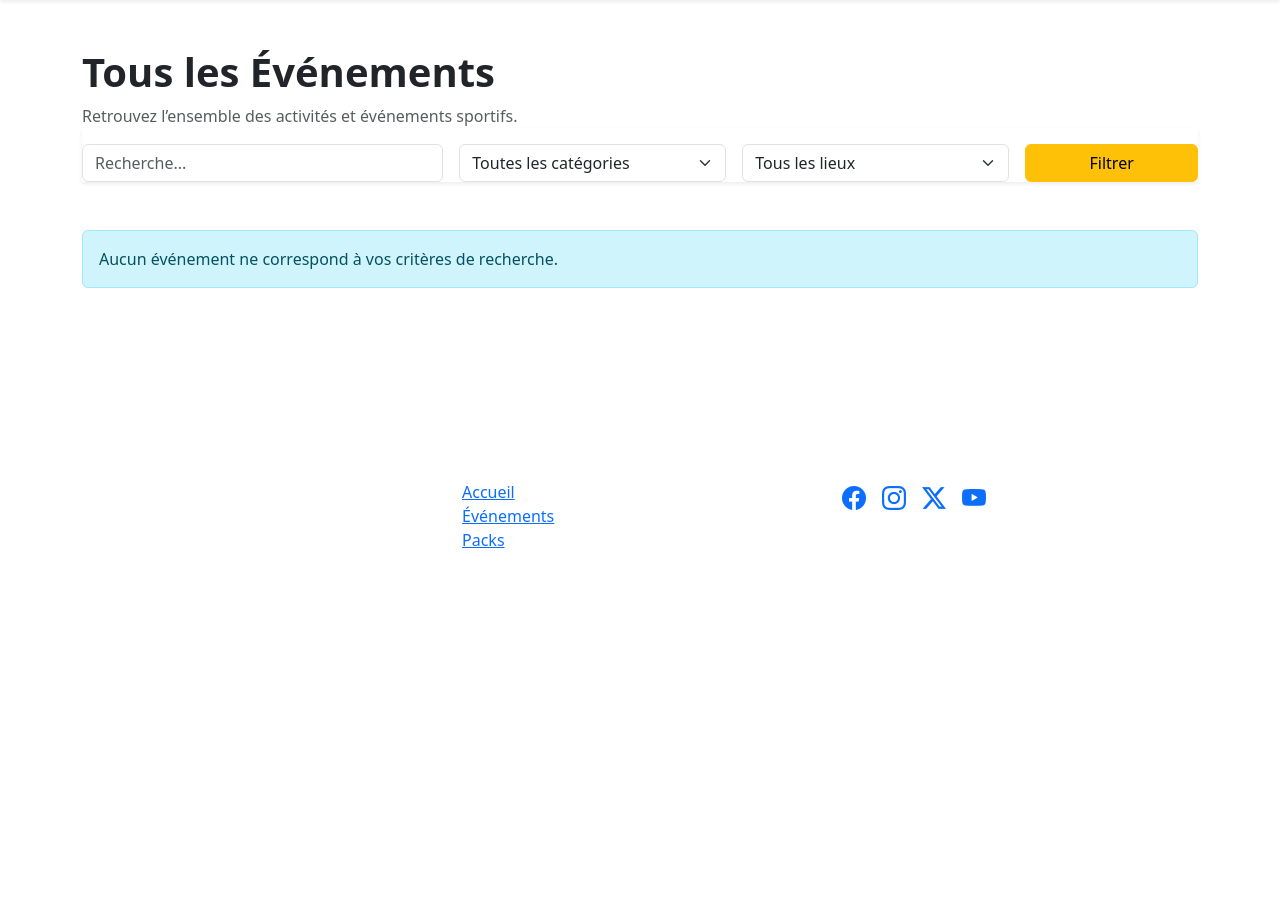
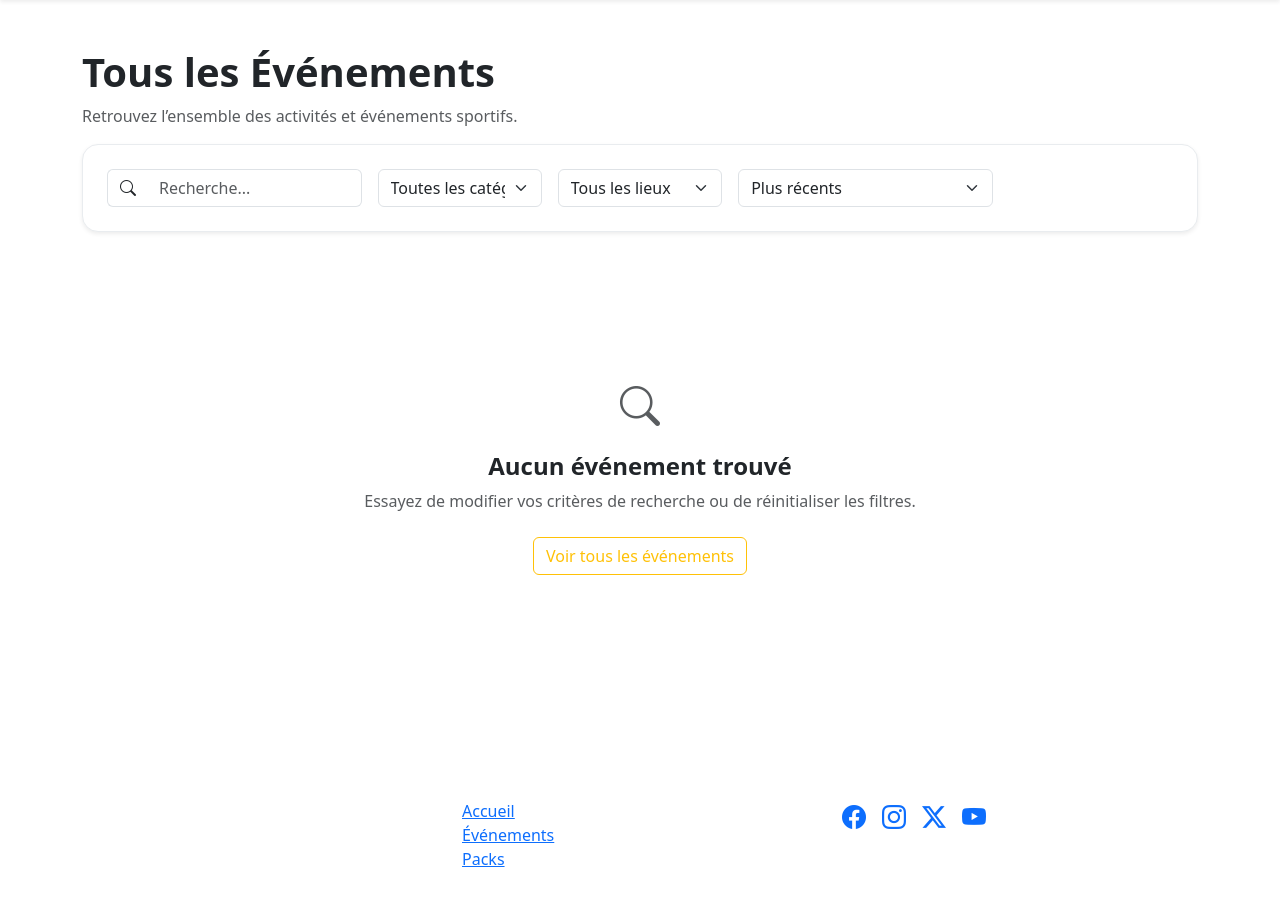
Before and after one commit to CMhedi/Esprit-PIDEV-Web-3A3-EcoAdventure, a Symfony app: template templates/front/event/events.html.twig in a window 1280 px wide. Shown: the part 56-967 px from the top of the page. Before the commit the page ends 604 px from the top, so only its background shows below. Run offline with Twig, Linux system fonts and the light colour scheme; the template is opened without the code that fills it, so the values that code supplies are empty; some libraries are stand-ins or nearby versions.

Commit message:
verif cntrl saisie

```diff
--- a/src/Controller/event/EventFrontController.php
+++ b/src/Controller/event/EventFrontController.php
@@ -65,9 +65,10 @@ class EventFrontController extends AbstractController
         $search = $request->query->get('search');
         $categorie = $request->query->get('categorie');
         $lieu = $request->query->get('lieu');
+        $sortBy = $request->query->get('sortBy', 'date_desc');
 
         // Handling pagination & sorting can go here, but for now we use the repository filters
-        $events = $evenementRepository->findByFilters($search, $categorie, $lieu);
+        $events = $evenementRepository->findByFilters($search, $categorie, $lieu, $sortBy);
 
         // Fetch distinct locations for filter dropdown
         $lieux = $evenementRepository->findDistinctLieux();
@@ -84,7 +85,8 @@ class EventFrontController extends AbstractController
             'lieux'  => $lieux,
             'search' => $search,
             'selected_cat' => $categorie,
-            'selected_lieu' => $lieu
+            'selected_lieu' => $lieu,
+            'selected_sort' => $sortBy
         ]);
     }
 
--- a/templates/front/event/_list.html.twig
+++ b/templates/front/event/_list.html.twig
@@ -21,7 +21,12 @@
         </div>
     </div>
 {% else %}
-    <div class="col-12">
-        <div class="alert alert-info">Aucun événement ne correspond à vos critères de recherche.</div>
+    <div class="col-12 py-5 text-center">
+        <div class="empty-state">
+            <i class="bi bi-search fs-1 text-muted mb-3 d-block"></i>
+            <h4 class="fw-bold">Aucun événement trouvé</h4>
+            <p class="text-muted">Essayez de modifier vos critères de recherche ou de réinitialiser les filtres.</p>
+            <a href="{{ path('app_event_front_index') }}" class="btn btn-outline-warning mt-2">Voir tous les événements</a>
+        </div>
     </div>
 {% endfor %}
--- a/templates/front/event/events.html.twig
+++ b/templates/front/event/events.html.twig
@@ -1,6 +1,37 @@
 {% extends 'base.html.twig' %}
 
 {% block title %}Tous les événements | EcoAdventure{% endblock %}
+
+{% block css %}
+<style>
+    .filter-box {
+        background: #f8f9fa;
+        border: 1px solid #e9ecef;
+        transition: all 0.3s ease;
+    }
+    .filter-box:focus-within {
+        border-color: #ffc107;
+        box-shadow: 0 0.5rem 1.5rem rgba(0,0,0,0.1) !important;
+    }
+    .form-control:focus, .form-select:focus {
+        border-color: #ffc107;
+        box-shadow: none;
+    }
+    .btn-warning {
+        background-color: #ffc107;
+        border-color: #ffc107;
+        color: #000;
+        transition: all 0.3s ease;
+    }
+    .btn-warning:hover {
+        background-color: #e0a800;
+        transform: translateY(-2px);
+    }
+    #loader {
+        transition: opacity 0.3s ease;
+    }
+</style>
+{% endblock %}
 
 {% block body %}
 <section class="page-header py-5">
@@ -8,21 +39,28 @@
         <h1 class="fw-bold">Tous les Événements</h1>
         <p class="text-muted">Retrouvez l’ensemble des activités et événements sportifs.</p>
 
-        <div class="filter-box shadow-sm">
+        <div class="filter-box shadow-sm p-4 bg-white rounded-4 mb-5">
             <form id="filter-form" action="{{ path('app_event_front_index') }}" method="GET">
                 <div class="row g-3">
-                    <div class="col-md-4">
-                        <input type="text" name="search" id="search" class="form-control" placeholder="Recherche..." value="{{ search }}">
+                    <div class="col-md-3">
+                        <div class="input-group">
+                            <span class="input-group-text bg-transparent border-end-0"><i class="bi bi-search"></i></span>
+                            <input type="text" name="search" id="search" class="form-control border-start-0" placeholder="Recherche..." value="{{ search }}">
                         </div>
-                    <div class="col-md-3">
+                    </div>
+                    <div class="col-md-2">
                         <select name="categorie" id="categorie" class="form-select">
                             <option value="">Toutes les catégories</option>
-                            <option value="Nature" {% if selected_cat == 'Nature' %}selected{% endif %}>Nature</option>
-                            <option value="Nautique" {% if selected_cat == 'Nautique' %}selected{% endif %}>Nautique</option>
-                            <option value="Aventure" {% if selected_cat == 'Aventure' %}selected{% endif %}>Aventure</option>
+                            <option value="TOURNOI" {% if selected_cat == 'TOURNOI' %}selected{% endif %}>TOURNOI</option>
+                            <option value="MARATHON" {% if selected_cat == 'MARATHON' %}selected{% endif %}>MARATHON</option>
+                            <option value="COMPETITION" {% if selected_cat == 'COMPETITION' %}selected{% endif %}>COMPETITION</option>
+                            <option value="STAGE" {% if selected_cat == 'STAGE' %}selected{% endif %}>STAGE</option>
+                            <option value="NATURE" {% if selected_cat == 'NATURE' %}selected{% endif %}>NATURE</option>
+                            <option value="NAUTIQUE" {% if selected_cat == 'NAUTIQUE' %}selected{% endif %}>NAUTIQUE</option>
+                            <option value="AVENTURE" {% if selected_cat == 'AVENTURE' %}selected{% endif %}>AVENTURE</option>
                         </select>
                     </div>
-                    <div class="col-md-3">
+                    <div class="col-md-2">
                         <select name="lieu" id="lieu" class="form-select">
                             <option value="">Tous les lieux</option>
                             {% for l in lieux %}
@@ -30,8 +68,13 @@
                             {% endfor %}
                         </select>
                     </div>
-                    <div class="col-md-2">
-                        <button type="submit" class="btn btn-warning w-100">Filtrer</button>
+                    <div class="col-md-3">
+                        <select name="sortBy" id="sortBy" class="form-select">
+                            <option value="date_desc" {% if selected_sort == 'date_desc' %}selected{% endif %}>Plus récents</option>
+                            <option value="date_asc" {% if selected_sort == 'date_asc' %}selected{% endif %}>Plus anciens</option>
+                            <option value="title_asc" {% if selected_sort == 'title_asc' %}selected{% endif %}>Titre (A-Z)</option>
+                            <option value="title_desc" {% if selected_sort == 'title_desc' %}selected{% endif %}>Titre (Z-A)</option>
+                        </select>
                     </div>
                 </div>
             </form>
@@ -39,7 +82,12 @@
     </div>
 </section>
 
-<section class="pb-5">
+<section class="pb-5 position-relative">
+    <div id="loader" class="position-absolute top-0 start-0 w-100 h-100 bg-white bg-opacity-75 d-none justify-content-center align-items-start pt-5" style="z-index: 10;">
+        <div class="spinner-border text-warning" role="status">
+            <span class="visually-hidden">Chargement...</span>
+        </div>
+    </div>
     <div class="container">
         <div class="row g-4" id="events-list">
             {% include 'front/event/_list.html.twig' with {'events': events} %}
@@ -51,35 +99,51 @@
 document.addEventListener('DOMContentLoaded', function() {
     const filterForm = document.getElementById('filter-form');
     const eventsList = document.getElementById('events-list');
+    const loader = document.getElementById('loader');
+    let timeout = null;
 
-    // AJAX Filtering
-    filterForm.addEventListener('input', function(e) {
-        if(e.target.tagName === 'INPUT' || e.target.tagName === 'SELECT') {
+    const updateEvents = () => {
+        loader.classList.replace('d-none', 'd-flex');
         const formData = new FormData(filterForm);
         const params = new URLSearchParams(formData).toString();
 
-            fetch("{{ path('app_event_front_index') }}?" + params, {
+        // Push state to URL
+        const newUrl = `${window.location.pathname}?${params}`;
+        window.history.pushState({path: newUrl}, '', newUrl);
+
+        fetch(newUrl, {
             headers: { 'X-Requested-With': 'XMLHttpRequest' }
         })
         .then(res => res.text())
         .then(html => {
             eventsList.innerHTML = html;
+            loader.classList.replace('d-flex', 'd-none');
+        })
+        .catch(err => {
+            console.error('Filtering failed:', err);
+            loader.classList.replace('d-flex', 'd-none');
         });
+    };
+
+    // AJAX Filtering on Input/Change
+    filterForm.addEventListener('input', function(e) {
+        if(e.target.tagName === 'INPUT') {
+            // Debounce for text input
+            clearTimeout(timeout);
+            timeout = setTimeout(updateEvents, 500);
+        } else if(e.target.tagName === 'SELECT') {
+            updateEvents();
         }
     });
 
     filterForm.addEventListener('submit', function(e) {
         e.preventDefault();
-        const formData = new FormData(filterForm);
-        const params = new URLSearchParams(formData).toString();
+        updateEvents();
+    });
 
-        fetch("{{ path('app_event_front_index') }}?" + params, {
-            headers: { 'X-Requested-With': 'XMLHttpRequest' }
-        })
-        .then(res => res.text())
-        .then(html => {
-            eventsList.innerHTML = html;
-        });
+    // Handle browser back/forward
+    window.addEventListener('popstate', function() {
+        window.location.reload();
     });
 });
 </script>
```
Also changed, not shown: src/Enum/CategorieEvenement.php (+3 -7 lines), src/Form/EvenementType.php (+6 -1 lines), src/Repository/EvenementRepository.php (+18 -4 lines), public/uploads/events/kayak-69d6c42f5c3e4.jpg (added), public/uploads/events/kayak-69d6c47258e80.jpg (added). Lines whose indentation alone changed are shown as unchanged.
